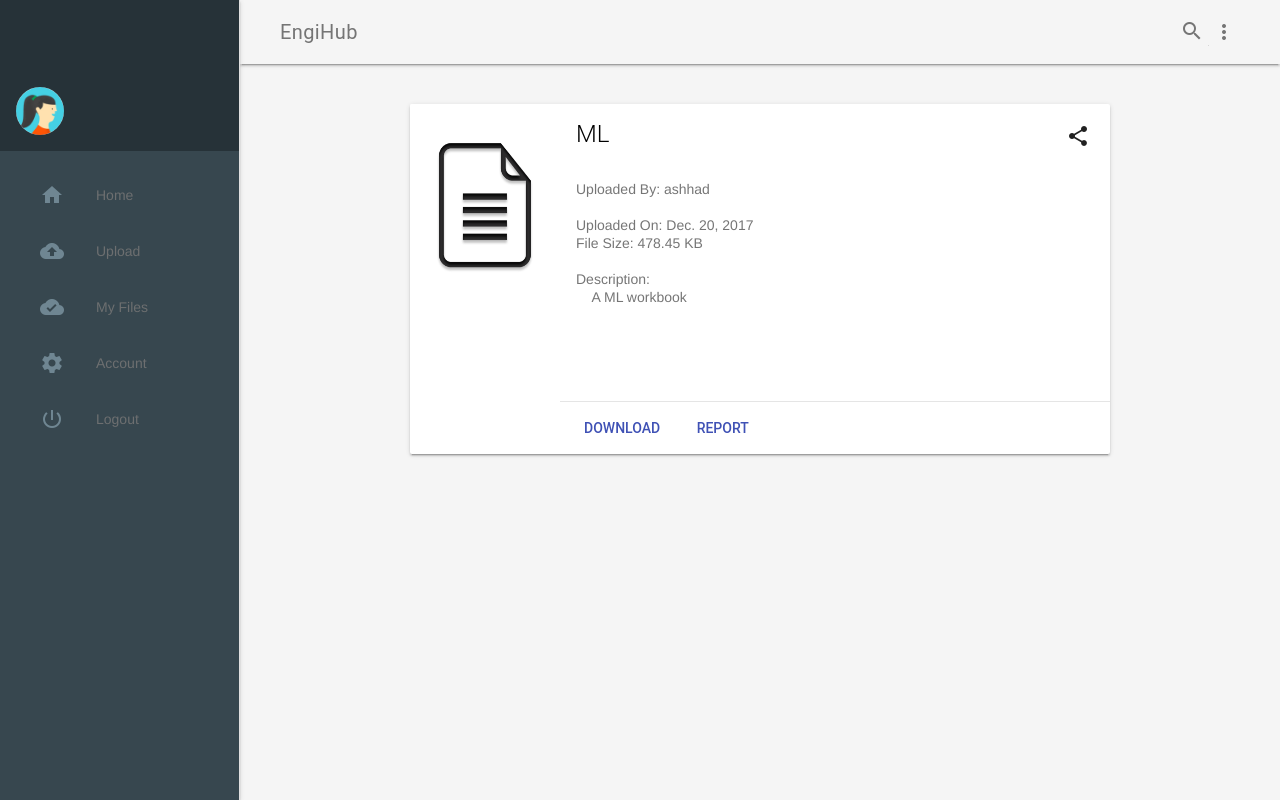
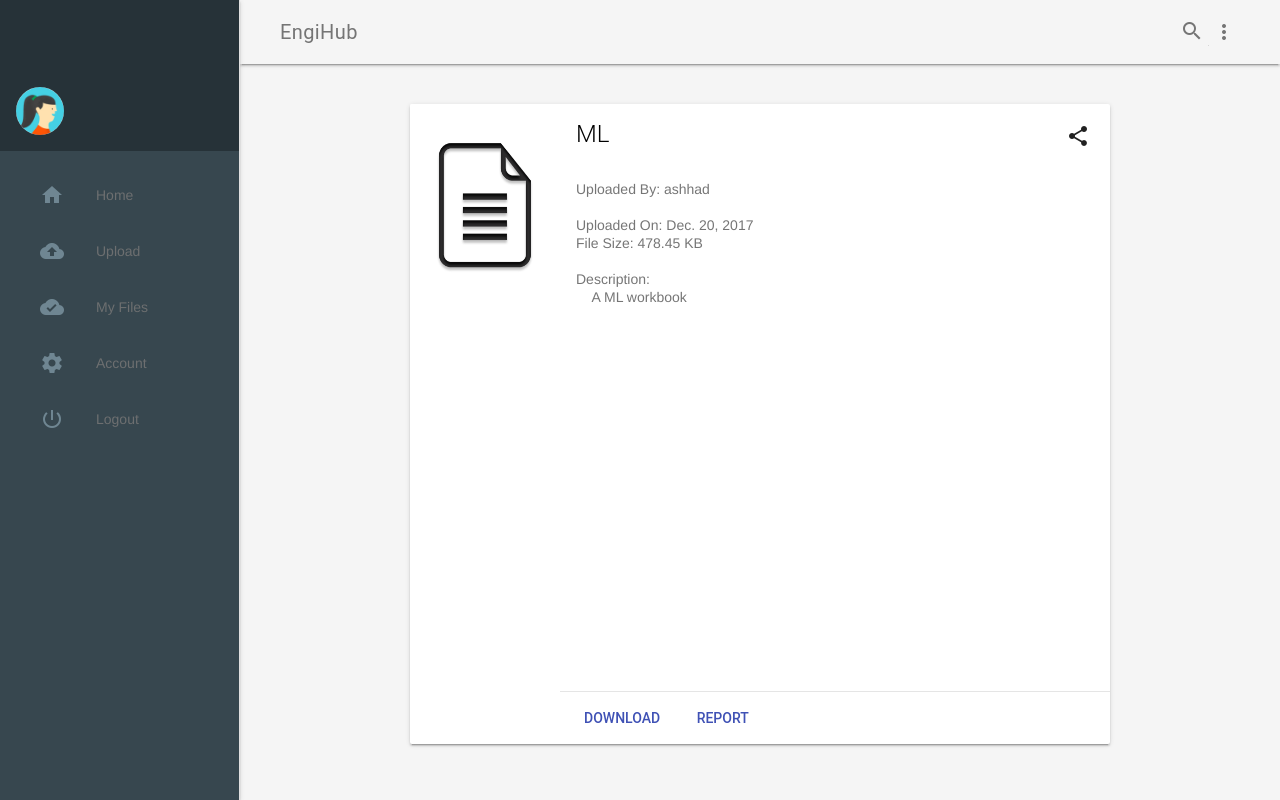
Before and after one commit to himanshu-nain/EngiHub, a Django app: page /detail/3 in a window 1280 px wide. Run offline with Django 3.2, Linux system fonts and the light colour scheme; data comes from the database, SQL or seed files in the repository; both versions use the stored data as it was after the commit; some libraries are stand-ins or nearby versions.

Commit message:
FrontendImprovement

```diff
--- a/static/dashboard/dash.css
+++ b/static/dashboard/dash.css
@@ -1,6 +1,6 @@
 
 .mdl-card {
-  margin-top: 40px;
+    margin-top: 40px;
     max-width: 600px;
     margin-left: auto;
     margin-right: auto;
@@ -9,8 +9,7 @@
 
 .mdl-card--horizontal {
   flex-direction: column;
-  height: 1vh;
-  /* 1 */
+  height: 40vh;
   padding-left: 150px;
   width: 100%;
 }
--- a/static/dashboard/detail.css
+++ b/static/dashboard/detail.css
@@ -9,7 +9,7 @@
 
 .mdl-card--horizontal {
   flex-direction: column;
-  height: 350px;
+  height: 80vh;
   /* 1 */
   padding-left: 150px;
   width: 100%;
--- a/templates/file/detail.html
+++ b/templates/file/detail.html
@@ -9,12 +9,15 @@
 {% block content %}
 
      <div class="mdl-card mdl-shadow--2dp mdl-card--horizontal">
+
          <div class="mdl-card__media">
              <img src="{% static "icons/file-icon-7890.png" %}" alt="img">
          </div>
+
          <div class="mdl-card__title">
              <h2 class="mdl-card__title-text">{{ file.name }}</h2>
          </div>
+
          <div class="mdl-card__supporting-text">
              Uploaded By: {{ file.uploader }}<br><br>
              Uploaded On: {{ file.upload_time }}<br>
@@ -44,6 +47,7 @@
                  <i class="material-icons">share</i>
              </button>
          </div>
+
          <div class="mdl-tooltip mdl-tooltip--large" for="share{{ file.pk }}">
              Share this file
          </div>
```
Also changed, not shown: templates/dashboard/dashboard.html (+7 -7 lines), db.sqlite3.
